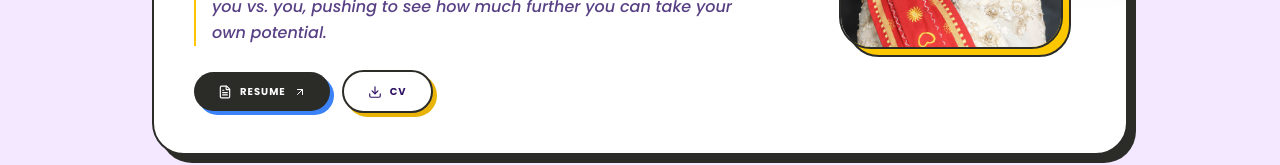
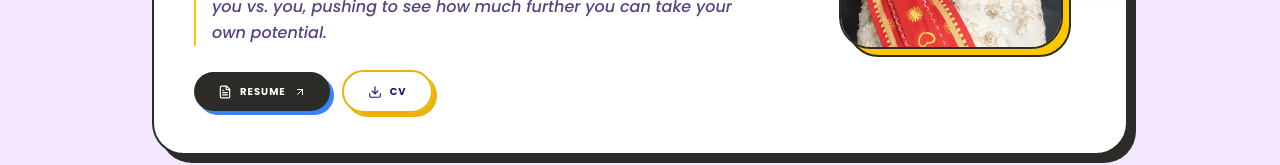
Before and after one commit to Irisszzss/colleen-portfolio, a React (Vite) app: page / in a window 1280 px wide. Shown: the part 391-556 px from the top of the page. Built offline with nearby package versions, Linux system fonts and the light colour scheme.

Commit message:
Added project

```diff
--- a/src/data/portfolio.ts
+++ b/src/data/portfolio.ts
@@ -1,6 +1,7 @@
 import smartStrokeImg from '../assets/Projects/SmartStroke.png';
 import dervifaiImg from '../assets/Projects/Derivifai.png';
 import RootToolImg from '../assets/Projects/RootTool.png';
+import CreativePortfolioImg from '../assets/Projects/CreativePortfolio.png';
 import CJ from '../assets/CJ.jpg';
 import BSULogo from '../assets/logo/bulsu-logo.jpg';
 import SFAMSLogo from '../assets/logo/sfams-logo.png';
@@ -63,7 +64,6 @@ export const PORTFOLIO_DATA = {
     { name: "Render", slug: "render", color: "#000000", bg: "bg-white" },
   ],
 
-  // Added techSections here for easier mapping in your component
   get techSections() {
     return [
       { label: "Programming", data: this.languages, icon: "Code2", color: "text-blue-500", key: "lang" },
@@ -96,6 +96,13 @@ export const PORTFOLIO_DATA = {
       url: "https://github.com/yourusername/roottool",
       downloadUrl: "/RootTool.exe",
       isDownloadable: true
+    },
+    {
+      id: 4,
+      title: "Creative Portfolio",
+      desc: "Just a neo-brutalism theme portfolio website built with React, Tailwind CSS, and TypeScript, showcasing my projects, skills, and educational background in a visually striking way.",
+      image: CreativePortfolioImg,
+      url: "https://colleenirisjones-creative.vercel.app/",
     },
   ],
 
--- a/src/pages/PortfolioPage.tsx
+++ b/src/pages/PortfolioPage.tsx
@@ -86,6 +86,7 @@ export default function PortfolioPage() {
             </p>
 
             <div className="flex flex-wrap items-center gap-3">
+              {/* Resume Link */}
               <a
                 href={profile.resumeUrl}
                 target="_blank"
@@ -95,10 +96,11 @@ export default function PortfolioPage() {
                 <FileText size={14} /> Resume <ArrowUpRight size={12} />
               </a>
 
+              {/* CV Link*/}
               <a
                 href={profile.cvUrl}
                 download
-                className="flex items-center gap-2 bg-[color:var(--card-bg)] border-2 border-[color:var(--card-border)] text-[color:var(--text-color)] px-6 py-3 rounded-full text-[10px] font-bold uppercase tracking-widest hover:bg-[color:var(--card-border)] transition-all shadow-[4px_4px_0px_0px_#eab308] active:translate-x-1 active:translate-y-1 active:shadow-none"
+                className="flex items-center gap-2 bg-transparent border-2 border-[#eab308] text-[color:var(--text-color)] px-6 py-3 rounded-full text-[10px] font-bold uppercase tracking-widest hover:bg-[#eab308] hover:text-black transition-all shadow-[4px_4px_0px_0px_#eab308] active:translate-x-1 active:translate-y-1 active:shadow-none"
               >
                 <Download size={14} /> CV
               </a>
```
Also changed, not shown: src/assets/Projects/CreativePortfolio.png (added).
